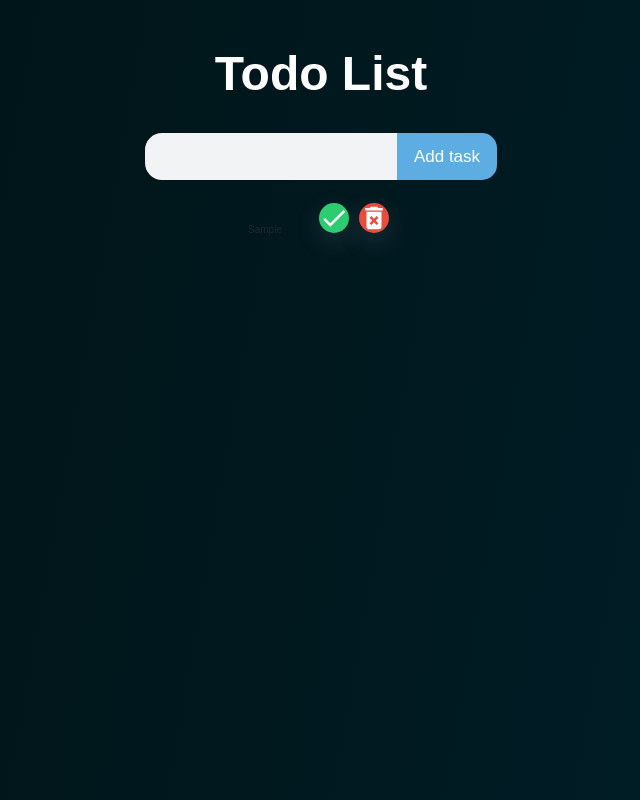
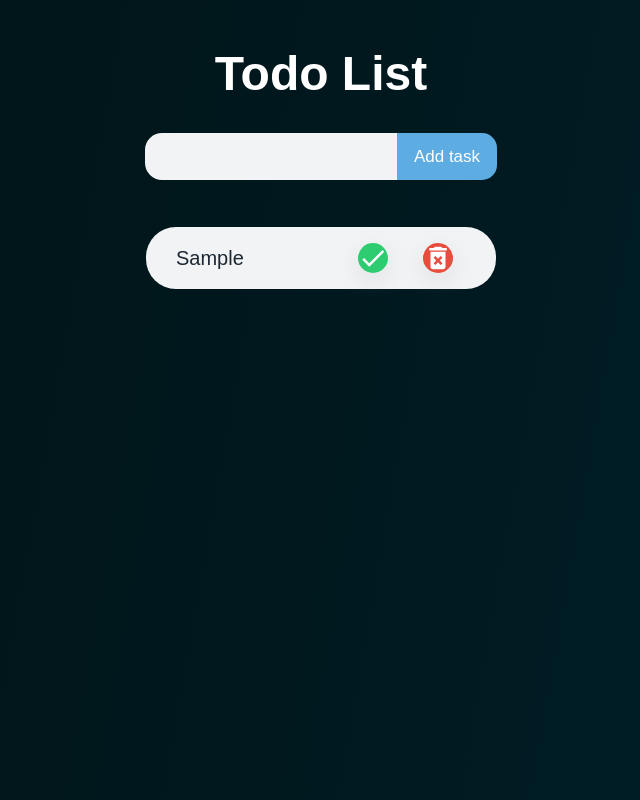
Before and after one commit to AvinashS97/reactJs, a React (Vite) app: page / in a window 1280 px wide. Both pictures are taken after typing "Sample" into the empty fields and a click on the button "Add task". Shown: the whole page, without its empty margins (319-959 px from the left). Built offline with nearby package versions, Linux system fonts and the light colour scheme.

Commit message:
Error Detection & Resolve

```diff
--- a/src/projects/Todo/Todo.css
+++ b/src/projects/Todo/Todo.css
@@ -116,7 +116,6 @@ span {
 
 .todo-list {
   min-width: 25%;
-
   /* To remove the bullets of unordered list */
   list-style: none;
 }
@@ -138,7 +137,7 @@ span {
   grid-template-columns: 1fr 0.3fr 0.3fr;
   justify-content: start;
   gap: 1.6rem;
-  /*align-items: center;
+  /* align-items: center;
       */ /*wrapsthelinks*/
   overflow-wrap: anywhere;
 }
--- a/src/projects/Todo/Todo.jsx
+++ b/src/projects/Todo/Todo.jsx
@@ -6,9 +6,9 @@ export const Todo = () => {
   const [inputValue, setInputValue] = useState('')
   const [task, setTask] = useState([])
 
-  const handleInputChange = value => {
-    setInputValue(value)
-  }
+  const handleInputChange = (value) => {
+    setInputValue(value);
+  };
 
   const handleFormSubmit = event => {
     event.preventDefault()
@@ -16,13 +16,13 @@ export const Todo = () => {
     if (!inputValue) return;
 
     if (task.includes(inputValue)) {
-      setInputValue('')
-      return
+      setInputValue('');
+      return;
     }
 
     setTask(prevTask => [...prevTask, inputValue])
 
-    setInputValue('')
+    setInputValue('');
   }
 
   return (
@@ -43,7 +43,6 @@ export const Todo = () => {
           </div>
           <div>
             <button type='submit' className='todo-btn'>
-              {' '}
               Add task
             </button>
           </div>
@@ -54,7 +53,7 @@ export const Todo = () => {
         <ul>
           {task.map((curTask, index) => {
             return (
-              <li key={index}>
+              <li key={index} className="todo-item">
                 <span>{curTask}</span>
                 <button className='check-btn'>
                   <MdCheck />
@@ -70,5 +69,3 @@ export const Todo = () => {
     </section>
   )
 }
-
-// 34:00
```
